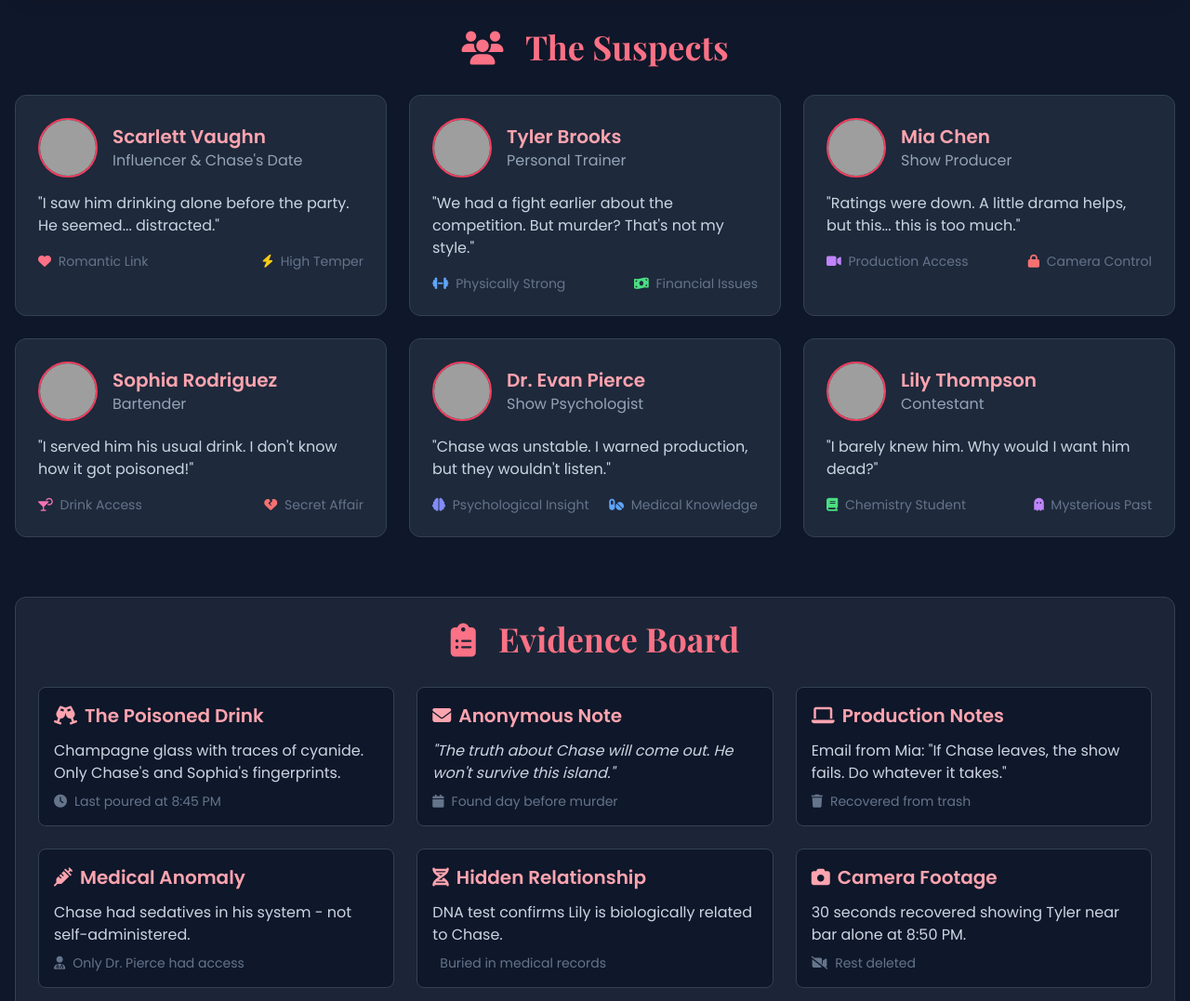
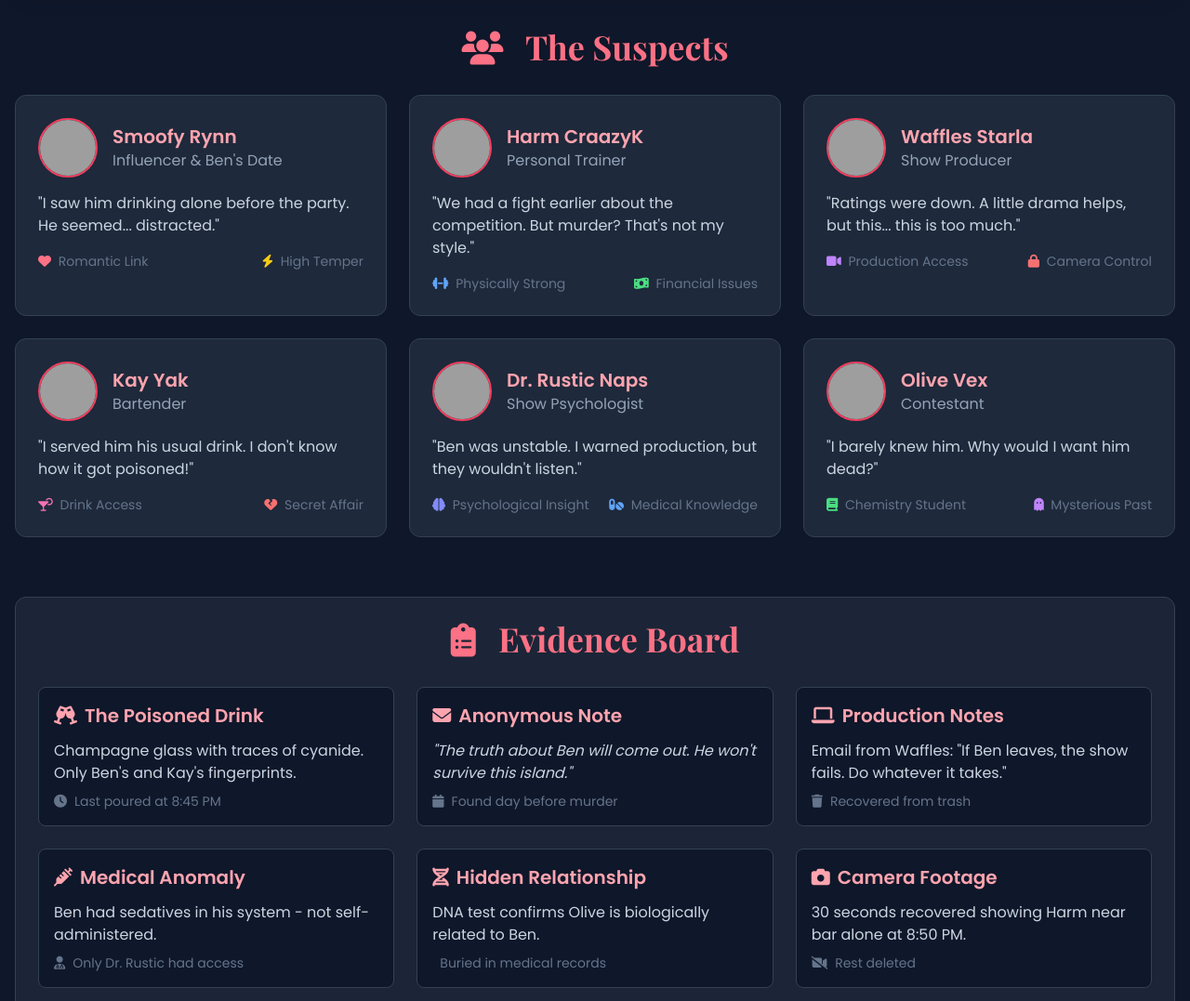
Before and after one commit to RenGood1/rengood, a plain HTML site: page index.html in a window 1280 px wide. Shown: the part 860-1937 px from the top of the page at 93% size. Drawn offline with nearby package versions, Linux system fonts and the light colour scheme; grey boxes are pictures that could not be loaded; some icons are missing.

Commit message:
Update index.html
New try

```diff
--- a/index.html
+++ b/index.html
@@ -88,7 +88,7 @@
             </p>
             <div class="w-full max-w-2xl mx-auto bg-slate-800 bg-opacity-70 rounded-lg p-6 shadow-lg border border-rose-900">
                 <div class="flex items-center justify-center space-x-4 mb-4">
-                    <img src="https://images.unsplash.com/photo-1573496359142-b8d87734a5cd?ixlib=rb-4.0.3&ixid=M3wxMjA3fDB8MHxwaG90by1wYWdlfHx8fGVufDB8fHx8fA%3D%3D&auto=format&fit=crop&w=200&q=80"
+                    <img src="https://i.ibb.co/rK1LzJ9R/image-2025-06-25-173131554.png?ixlib=rb-4.0.3&ixid=M3wxMjA3fDB8MHxwaG90by1wYWdlfHx8fGVufDB8fHx8fA%3D%3D&auto=format&fit=crop&w=200&q=80"
                          alt="Detective Help"
                          class="w-20 h-20 rounded-full border-4 border-rose-500 object-cover">
                     <div>
@@ -115,11 +115,11 @@
                 <div class="grid grid-cols-1 md:grid-cols-2 gap-8">
                     <div class="bg-slate-800 bg-opacity-80 rounded-lg p-6 border border-slate-700">
                         <h3 class="text-xl font-bold text-rose-300 mb-4 flex items-center">
-                            <i class="fas fa-user-slash mr-2"></i> Victim: Chase Sterling
+                            <i class="fas fa-user-slash mr-2"></i> Victim: Beniffer Lewis
                         </h3>
                         <div class="flex items-start mb-4">
-                            <img src="https://images.unsplash.com/photo-1507003211169-0a1dd7228f2d?ixlib=rb-4.0.3&ixid=M3wxMjA3fDB8MHxwaG90by1wYWdlfHx8fGVufDB8fHx8fA%3D%3D&auto=format&fit=crop&w=200&q=80"
-                                 alt="Chase Sterling"
+                            <img src="https://i.ibb.co/qL2CW78R/image-2025-06-25-173318296.png?ixlib=rb-4.0.3&ixid=M3wxMjA3fDB8MHxwaG90by1wYWdlfHx8fGVufDB8fHx8fA%3D%3D&auto=format&fit=crop&w=200&q=80"
+                                 alt="Beniffer Lewis"
                                  class="w-16 h-16 rounded-full border-2 border-rose-600 mr-4 object-cover">
                             <div>
                                 <p class="text-slate-300"><span class="font-bold">Age:</span> 28</p>
@@ -170,12 +170,12 @@
                 <div class="suspect-card bg-slate-800 rounded-xl p-6 border border-slate-700 hover:border-rose-500 cursor-pointer transition-all duration-300"
                      onclick="revealClue('clue1')">
                     <div class="flex items-center mb-4">
-                        <img src="https://images.unsplash.com/photo-1438761681033-6461ffad8d80?ixlib=rb-4.0.3&ixid=M3wxMjA3fDB8MHxwaG90by1wYWdlfHx8fGVufDB8fHx8fA%3D%3D&auto=format&fit=crop&w=200&q=80"
-                             alt="Scarlett Vaughn"
+                        <img src="https://i.ibb.co/4BFkvSQ/image-2025-06-25-173411281.png?ixlib=rb-4.0.3&ixid=M3wxMjA3fDB8MHxwaG90by1wYWdlfHx8fGVufDB8fHx8fA%3D%3D&auto=format&fit=crop&w=200&q=80"
+                             alt="Smoofy Rynn"
                              class="w-16 h-16 rounded-full border-2 border-rose-500 mr-4 object-cover">
                         <div>
-                            <h3 class="text-xl font-bold text-rose-300">Scarlett Vaughn</h3>
-                            <p class="text-slate-400">Influencer & Chase's Date</p>
+                            <h3 class="text-xl font-bold text-rose-300">Smoofy Rynn</h3>
+                            <p class="text-slate-400">Influencer & Ben's Date</p>
                         </div>
                     </div>
                     <p class="text-slate-300 mb-4">
@@ -186,7 +186,7 @@
                         <span><i class="fas fa-bolt text-yellow-400 mr-1"></i> High Temper</span>
                     </div>
                     <div id="clue1" class="hidden mt-4 p-3 bg-slate-700 rounded-lg text-slate-300 border-l-4 border-rose-500">
-                        <p><i class="fas fa-clue text-rose-400 mr-2"></i> <strong>Clue:</strong> Found crying in her room with a torn photo of Chase and another woman.</p>
+                        <p><i class="fas fa-clue text-rose-400 mr-2"></i> <strong>Clue:</strong> Found crying in her room with a torn photo of Ben and another woman.</p>
                     </div>
                 </div>
 
@@ -194,11 +194,11 @@
                 <div class="suspect-card bg-slate-800 rounded-xl p-6 border border-slate-700 hover:border-rose-500 cursor-pointer transition-all duration-300"
                      onclick="revealClue('clue2')">
                     <div class="flex items-center mb-4">
-                        <img src="https://images.unsplash.com/photo-1500648767791-00dcc994a43e?ixlib=rb-4.0.3&ixid=M3wxMjA3fDB8MHxwaG90by1wYWdlfHx8fGVufDB8fHx8fA%3D%3D&auto=format&fit=crop&w=200&q=80"
-                             alt="Tyler Brooks"
+                        <img src="https://i.ibb.co/359D3yjp/image-2025-06-25-173543792.png?ixlib=rb-4.0.3&ixid=M3wxMjA3fDB8MHxwaG90by1wYWdlfHx8fGVufDB8fHx8fA%3D%3D&auto=format&fit=crop&w=200&q=80"
+                             alt="Harm CraazyK"
                              class="w-16 h-16 rounded-full border-2 border-rose-500 mr-4 object-cover">
                         <div>
-                            <h3 class="text-xl font-bold text-rose-300">Tyler Brooks</h3>
+                            <h3 class="text-xl font-bold text-rose-300">Harm CraazyK</h3>
                             <p class="text-slate-400">Personal Trainer</p>
                         </div>
                     </div>
@@ -218,11 +218,11 @@
                 <div class="suspect-card bg-slate-800 rounded-xl p-6 border border-slate-700 hover:border-rose-500 cursor-pointer transition-all duration-300"
                      onclick="revealClue('clue3')">
                     <div class="flex items-center mb-4">
-                        <img src="https://images.unsplash.com/photo-1544005313-94ddf0286df2?ixlib=rb-4.0.3&ixid=M3wxMjA3fDB8MHxwaG90by1wYWdlfHx8fGVufDB8fHx8fA%3D%3D&auto=format&fit=crop&w=200&q=80"
-                             alt="Mia Chen"
+                        <img src="https://i.ibb.co/nsSZwdrn/image-2025-06-25-173637966.png?ixlib=rb-4.0.3&ixid=M3wxMjA3fDB8MHxwaG90by1wYWdlfHx8fGVufDB8fHx8fA%3D%3D&auto=format&fit=crop&w=200&q=80"
+                             alt="Waffles Starla"
                              class="w-16 h-16 rounded-full border-2 border-rose-500 mr-4 object-cover">
                         <div>
-                            <h3 class="text-xl font-bold text-rose-300">Mia Chen</h3>
+                            <h3 class="text-xl font-bold text-rose-300">Waffles Starla</h3>
                             <p class="text-slate-400">Show Producer</p>
                         </div>
                     </div>
@@ -242,11 +242,11 @@
                 <div class="suspect-card bg-slate-800 rounded-xl p-6 border border-slate-700 hover:border-rose-500 cursor-pointer transition-all duration-300"
                      onclick="revealClue('clue4')">
                     <div class="flex items-center mb-4">
-                        <img src="https://images.unsplash.com/photo-1494790108377-be9c29b29330?ixlib=rb-4.0.3&ixid=M3wxMjA3fDB8MHxwaG90by1wYWdlfHx8fGVufDB8fHx8fA%3D%3D&auto=format&fit=crop&w=200&q=80"
-                             alt="Sophia Rodriguez"
+                        <img src="https://i.ibb.co/Q7QsrS9x/image-2025-06-25-173735725.png?ixlib=rb-4.0.3&ixid=M3wxMjA3fDB8MHxwaG90by1wYWdlfHx8fGVufDB8fHx8fA%3D%3D&auto=format&fit=crop&w=200&q=80"
+                             alt="Kay Yak"
                              class="w-16 h-16 rounded-full border-2 border-rose-500 mr-4 object-cover">
                         <div>
-                            <h3 class="text-xl font-bold text-rose-300">Sophia Rodriguez</h3>
+                            <h3 class="text-xl font-bold text-rose-300">Kay Yak</h3>
                             <p class="text-slate-400">Bartender</p>
                         </div>
                     </div>
@@ -266,23 +266,23 @@
                 <div class="suspect-card bg-slate-800 rounded-xl p-6 border border-slate-700 hover:border-rose-500 cursor-pointer transition-all duration-300"
                      onclick="revealClue('clue5')">
                     <div class="flex items-center mb-4">
-                        <img src="https://images.unsplash.com/photo-1566492031773-4f4e44671857?ixlib=rb-4.0.3&ixid=M3wxMjA3fDB8MHxwaG90by1wYWdlfHx8fGVufDB8fHx8fA%3D%3D&auto=format&fit=crop&w=200&q=80"
-                             alt="Dr. Evan Pierce"
+                        <img src="https://i.ibb.co/jPLGmBkf/image-2025-06-25-173821825.png?ixlib=rb-4.0.3&ixid=M3wxMjA3fDB8MHxwaG90by1wYWdlfHx8fGVufDB8fHx8fA%3D%3D&auto=format&fit=crop&w=200&q=80"
+                             alt="Dr. Rustic Naps"
                              class="w-16 h-16 rounded-full border-2 border-rose-500 mr-4 object-cover">
                         <div>
-                            <h3 class="text-xl font-bold text-rose-300">Dr. Evan Pierce</h3>
+                            <h3 class="text-xl font-bold text-rose-300">Dr. Rustic Naps</h3>
                             <p class="text-slate-400">Show Psychologist</p>
                         </div>
                     </div>
                     <p class="text-slate-300 mb-4">
-                        "Chase was unstable. I warned production, but they wouldn't listen."
+                        "Ben was unstable. I warned production, but they wouldn't listen."
                     </p>
                     <div class="flex justify-between text-sm text-slate-500">
                         <span><i class="fas fa-brain text-indigo-400 mr-1"></i> Psychological Insight</span>
                         <span><i class="fas fa-pills text-blue-400 mr-1"></i> Medical Knowledge</span>
                     </div>
                     <div id="clue5" class="hidden mt-4 p-3 bg-slate-700 rounded-lg text-slate-300 border-l-4 border-rose-500">
-                        <p><i class="fas fa-clue text-rose-400 mr-2"></i> <strong>Clue:</strong> His medical bag contains syringes that match puncture wounds on Chase's arm.</p>
+                        <p><i class="fas fa-clue text-rose-400 mr-2"></i> <strong>Clue:</strong> His medical bag contains syringes that match puncture wounds on Ben's arm.</p>
                     </div>
                 </div>
 
@@ -290,11 +290,11 @@
                 <div class="suspect-card bg-slate-800 rounded-xl p-6 border border-slate-700 hover:border-rose-500 cursor-pointer transition-all duration-300"
                      onclick="revealClue('clue6')">
                     <div class="flex items-center mb-4">
-                        <img src="https://images.unsplash.com/photo-1580489944761-15a19d654956?ixlib=rb-4.0.3&ixid=M3wxMjA3fDB8MHxwaG90by1wYWdlfHx8fGVufDB8fHx8fA%3D%3D&auto=format&fit=crop&w=200&q=80"
-                             alt="Lily Thompson"
+                        <img src="https://i.ibb.co/m5Pt04fR/image-2025-06-25-173932344.png?ixlib=rb-4.0.3&ixid=M3wxMjA3fDB8MHxwaG90by1wYWdlfHx8fGVufDB8fHx8fA%3D%3D&auto=format&fit=crop&w=200&q=80"
+                             alt="Olive Vex"
                              class="w-16 h-16 rounded-full border-2 border-rose-500 mr-4 object-cover">
                         <div>
-                            <h3 class="text-xl font-bold text-rose-300">Lily Thompson</h3>
+                            <h3 class="text-xl font-bold text-rose-300">Olive Vex</h3>
                             <p class="text-slate-400">Contestant</p>
                         </div>
                     </div>
@@ -306,7 +306,7 @@
                         <span><i class="fas fa-ghost text-purple-400 mr-1"></i> Mysterious Past</span>
                     </div>
                     <div id="clue6" class="hidden mt-4 p-3 bg-slate-700 rounded-lg text-slate-300 border-l-4 border-rose-500">
-                        <p><i class="fas fa-clue text-rose-400 mr-2"></i> <strong>Clue:</strong> Her real name is Olivia Sterling - Chase's estranged sister.</p>
+                        <p><i class="fas fa-clue text-rose-400 mr-2"></i> <strong>Clue:</strong> Her real name is Olive Lewis - Ben's estranged sister.</p>
                     </div>
                 </div>
             </div>
@@ -324,7 +324,7 @@
                         <i class="fas fa-glass-cheers mr-2"></i> The Poisoned Drink
                     </h3>
                     <p class="text-slate-300 mb-2">
-                        Champagne glass with traces of cyanide. Only Chase's and Sophia's fingerprints.
+                        Champagne glass with traces of cyanide. Only Ben's and Kay's fingerprints.
                     </p>
                     <div class="text-sm text-slate-500 flex items-center">
                         <i class="fas fa-clock mr-2"></i> Last poured at 8:45 PM
@@ -336,7 +336,7 @@
                         <i class="fas fa-envelope mr-2"></i> Anonymous Note
                     </h3>
                     <p class="text-slate-300 mb-2 italic">
-                        "The truth about Chase will come out. He won't survive this island."
+                        "The truth about Ben will come out. He won't survive this island."
                     </p>
                     <div class="text-sm text-slate-500 flex items-center">
                         <i class="fas fa-calendar mr-2"></i> Found day before murder
@@ -348,7 +348,7 @@
                         <i class="fas fa-laptop mr-2"></i> Production Notes
                     </h3>
                     <p class="text-slate-300 mb-2">
-                        Email from Mia: "If Chase leaves, the show fails. Do whatever it takes."
+                        Email from Waffles: "If Ben leaves, the show fails. Do whatever it takes."
                     </p>
                     <div class="text-sm text-slate-500 flex items-center">
                         <i class="fas fa-trash mr-2"></i> Recovered from trash
@@ -360,10 +360,10 @@
                         <i class="fas fa-syringe mr-2"></i> Medical Anomaly
                     </h3>
                     <p class="text-slate-300 mb-2">
-                        Chase had sedatives in his system - not self-administered.
+                        Ben had sedatives in his system - not self-administered.
                     </p>
                     <div class="text-sm text-slate-500 flex items-center">
-                        <i class="fas fa-user-md mr-2"></i> Only Dr. Pierce had access
+                        <i class="fas fa-user-md mr-2"></i> Only Dr. Rustic had access
                     </div>
                 </div>
 
@@ -372,7 +372,7 @@
                         <i class="fas fa-dna mr-2"></i> Hidden Relationship
                     </h3>
                     <p class="text-slate-300 mb-2">
-                        DNA test confirms Lily is biologically related to Chase.
+                        DNA test confirms Olive is biologically related to Ben.
                     </p>
                     <div class="text-sm text-slate-500 flex items-center">
                         <i class="fas fa-secret mr-2"></i> Buried in medical records
@@ -384,7 +384,7 @@
                         <i class="fas fa-camera mr-2"></i> Camera Footage
                     </h3>
                     <p class="text-slate-300 mb-2">
-                        30 seconds recovered showing Tyler near bar alone at 8:50 PM.
+                        30 seconds recovered showing Harm near bar alone at 8:50 PM.
                     </p>
                     <div class="text-sm text-slate-500 flex items-center">
                         <i class="fas fa-video-slash mr-2"></i> Rest deleted
@@ -406,12 +406,12 @@
                     </label>
                     <select id="suspectSelect" class="w-full bg-slate-700 border border-slate-600 rounded-lg p-3 text-slate-300 focus:ring-2 focus:ring-rose-500 focus:border-rose-500">
                         <option value="">Select a suspect...</option>
-                        <option value="scarlett">Scarlett Vaughn</option>
-                        <option value="tyler">Tyler Brooks</option>
-                        <option value="mia">Mia Chen</option>
-                        <option value="sophia">Sophia Rodriguez</option>
-                        <option value="evan">Dr. Evan Pierce</option>
-                        <option value="lily">Lily Thompson</option>
+                        <option value="smoofy">Smoofy Rynn</option>
+                        <option value="harm">Harm CraazyK</option>
+                        <option value="waffles">Waffles Starla</option>
+                        <option value="kay">Kay Yak</option>
+                        <option value="rustic">Dr. Rustic Naps</option>
+                        <option value="olive">Olive Vex</option>
                     </select>
                 </div>
 
@@ -454,13 +454,13 @@
                     <i class="fas fa-trophy mr-2"></i> Case Solved!
                 </h3>
                 <p class="text-slate-300 mb-4">
-                    "Brilliant detective work! You've uncovered the truth behind Chase Sterling's murder."
+                    "Brilliant detective work! You've uncovered the truth behind Beniffer Lewis's murder."
                 </p>
                 <div class="bg-slate-700 rounded-lg p-4 mb-6">
-                    <p class="font-bold text-rose-300">The murderer was Lily Thompson (real name Olivia Sterling).</p>
+                    <p class="font-bold text-rose-300">The murderer was Olive Vex (real name Olive Lewis).</p>
                     <p class="text-slate-300 mt-2">
                         Seeking revenge for her brother abandoning their family after their parents' death,
-                        she infiltrated the show. She poisoned his drink after Dr. Pierce sedated him,
+                        she infiltrated the show. She poisoned his drink after Dr. Rustic sedated him,
                         knowing production would cover up any scandal.
                     </p>
                 </div>
@@ -511,8 +511,8 @@
 
             modal.classList.remove('hidden');
 
-            // Check if solution is correct (Lily is the murderer)
-            if (suspect === 'lily') {
+            // Check if solution is correct (Olive is the murderer)
+            if (suspect === 'olive') {
                 correctSolution.classList.remove('hidden');
                 wrongSolution.classList.add('hidden');
             } else {
```
